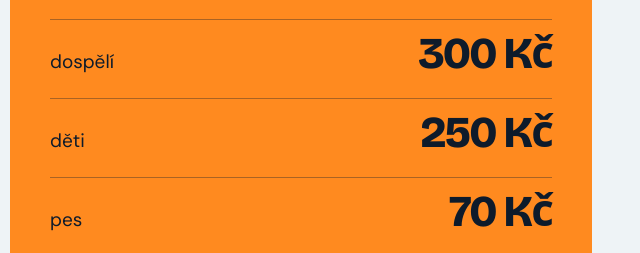
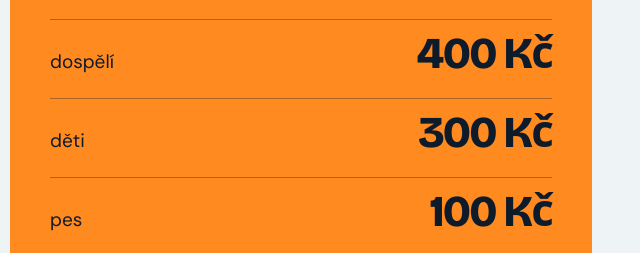
Before and after one commit to stezsky/berounka, a plain HTML site: page ceny.html in a window 1280 px wide. Shown: the part 419-672 px from the top of the page, 640-1280 px from the left. Drawn offline with nearby package versions, Linux system fonts and the light colour scheme.

Commit message:
Ceny pro ostatní rekreanty: 400/300/100 Kč, ubytovací poplatek
Co-Authored-By: Claude Sonnet 5.5 <noreply@anthropic.com>
Claude-Session: https://claude.ai/code/session_016L8JbeWzXZuQFvheCVfWa3

```diff
--- a/ceny.html
+++ b/ceny.html
@@ -53,13 +53,14 @@
 <div class="tile" style="background: #FF8A1F; padding: 40px">
 <span style="font-size: 14px; letter-spacing: 0.1em; text-transform: uppercase; font-weight: 700">Ostatní rekreanti</span>
 <h2 class="h3" style="font-size: 30px; margin-bottom: 12px">Cena za noc</h2>
-<div class="line" style="border-top-color: rgba(14,27,43,0.35)"><span>dospělí</span><strong class="big" style="font-size: 44px">300 Kč</strong></div>
-<div class="line" style="border-top-color: rgba(14,27,43,0.35)"><span>děti</span><strong class="big" style="font-size: 44px">250 Kč</strong></div>
-<div class="line" style="border-top-color: rgba(14,27,43,0.35)"><span>pes</span><strong class="big" style="font-size: 44px">70 Kč</strong></div>
+<div class="line" style="border-top-color: rgba(14,27,43,0.35)"><span>dospělí</span><strong class="big" style="font-size: 44px">400 Kč</strong></div>
+<div class="line" style="border-top-color: rgba(14,27,43,0.35)"><span>děti</span><strong class="big" style="font-size: 44px">300 Kč</strong></div>
+<div class="line" style="border-top-color: rgba(14,27,43,0.35)"><span>pes</span><strong class="big" style="font-size: 44px">100 Kč</strong></div>
 <div class="line" style="border-top-color: rgba(14,27,43,0.35)"><span>elektrokolo</span><strong class="big" style="font-size: 44px">15 Kč</strong></div>
 </div>
 </div>
 <div style="font-size: 18px; color: #33465A">Jednorázový poplatek za vyprání povlečení při pobytu na méně než 3 noci: <strong style="color: #0E1B2B">50 Kč / os</strong></div>
+<div style="font-size: 18px; color: #33465A">K cenám se připočítává ubytovací poplatek.</div>
 </div>
 </section>
 
```
